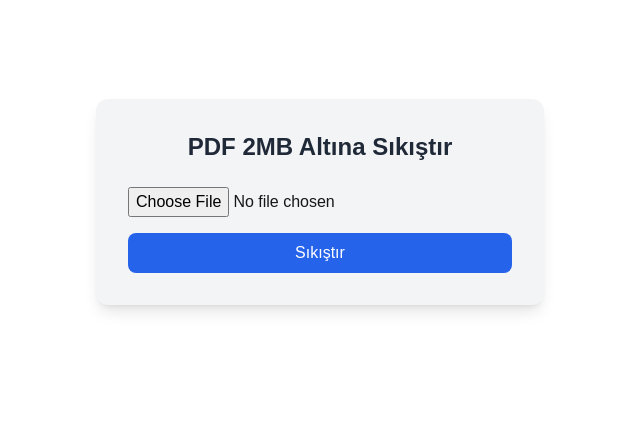
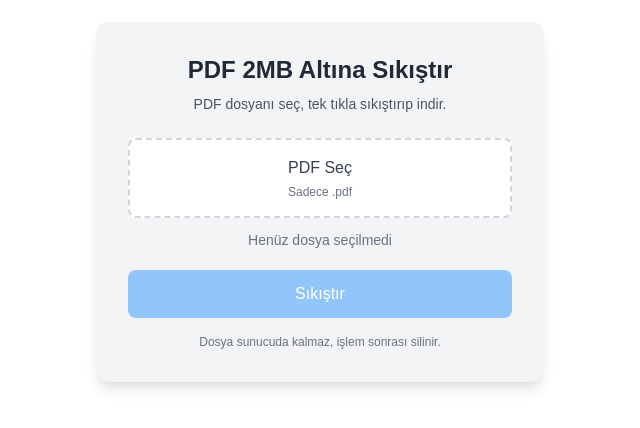
Before and after one commit to behicyildirim/compresspdfto2mb, a Next.js app: page / in a window 1280 px wide. Shown: the part 198-626 px from the top of the page, without its empty margins (320-960 px from the left). Built offline with nearby package versions, Linux system fonts and the light colour scheme.

Commit message:
improve file picker UI

```diff
--- a/app/page.tsx
+++ b/app/page.tsx
@@ -1,10 +1,17 @@
 "use client";
 
-import { useState } from "react";
+import { useRef, useState } from "react";
+
+function formatMB(bytes: number) {
+  return (bytes / (1024 * 1024)).toFixed(2);
+}
 
 export default function Home() {
+  const inputRef = useRef<HTMLInputElement | null>(null);
   const [file, setFile] = useState<File | null>(null);
   const [loading, setLoading] = useState(false);
+
+  const pickFile = () => inputRef.current?.click();
 
   const handleUpload = async () => {
     if (!file) return alert("Lütfen PDF seçin");
@@ -27,7 +34,7 @@ export default function Home() {
 
       const a = document.createElement("a");
       a.href = url;
-      a.download = "compressed.pdf";
+      a.download = `compressed_${file.name || "file"}.pdf`;
       a.click();
 
       window.URL.revokeObjectURL(url);
@@ -39,26 +46,59 @@ export default function Home() {
   };
 
   return (
-    <main className="min-h-screen flex items-center justify-center bg-white">
+    <main className="min-h-screen flex items-center justify-center bg-white px-4">
       <div className="w-full max-w-md bg-gray-100 p-8 rounded-xl shadow-lg text-center">
-        <h1 className="text-2xl font-bold text-gray-800 mb-6">
+        <h1 className="text-2xl font-bold text-gray-800 mb-2">
           PDF 2MB Altına Sıkıştır
         </h1>
+        <p className="text-sm text-gray-600 mb-6">
+          PDF dosyanı seç, tek tıkla sıkıştırıp indir.
+        </p>
 
+        {/* Hidden real input */}
         <input
+          ref={inputRef}
           type="file"
           accept="application/pdf"
+          className="hidden"
           onChange={(e) => setFile(e.target.files?.[0] || null)}
-          className="w-full mb-4"
         />
 
+        {/* Nice file picker */}
+        <button
+          type="button"
+          onClick={pickFile}
+          className="w-full border-2 border-dashed border-gray-300 hover:border-gray-400 bg-white rounded-lg py-4 px-4 text-gray-700 transition"
+        >
+          <div className="font-medium">PDF Seç</div>
+          <div className="text-xs text-gray-500 mt-1">
+            {file ? "Dosya değiştir" : "Sadece .pdf"}
+          </div>
+        </button>
+
+        {/* File info */}
+        <div className="mt-3 text-sm text-gray-700 min-h-[20px]">
+          {file ? (
+            <span>
+              <b>{file.name}</b> • {formatMB(file.size)} MB
+            </span>
+          ) : (
+            <span className="text-gray-500">Henüz dosya seçilmedi</span>
+          )}
+        </div>
+
+        {/* Action */}
         <button
           onClick={handleUpload}
-          disabled={loading}
-          className="w-full bg-blue-600 hover:bg-blue-700 text-white py-2 rounded-lg transition"
+          disabled={loading || !file}
+          className="w-full mt-5 bg-blue-600 hover:bg-blue-700 disabled:bg-blue-300 text-white py-3 rounded-lg transition"
         >
           {loading ? "Sıkıştırılıyor..." : "Sıkıştır"}
         </button>
+
+        <div className="mt-4 text-xs text-gray-500">
+          Dosya sunucuda kalmaz, işlem sonrası silinir.
+        </div>
       </div>
     </main>
   );
```
